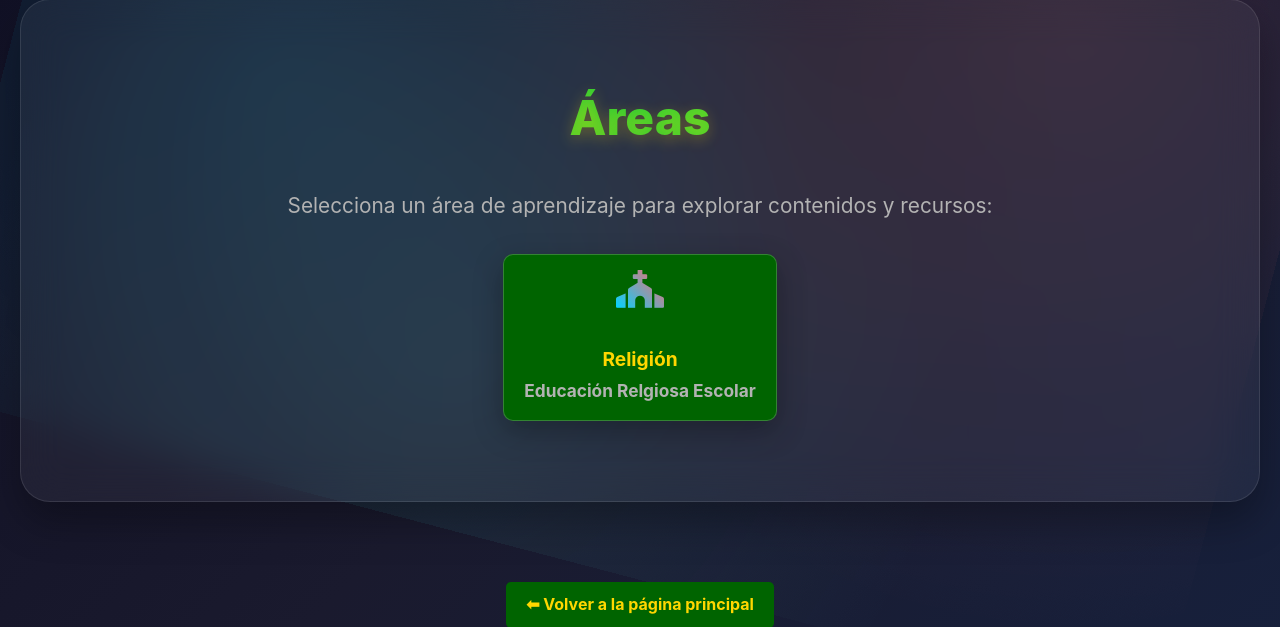
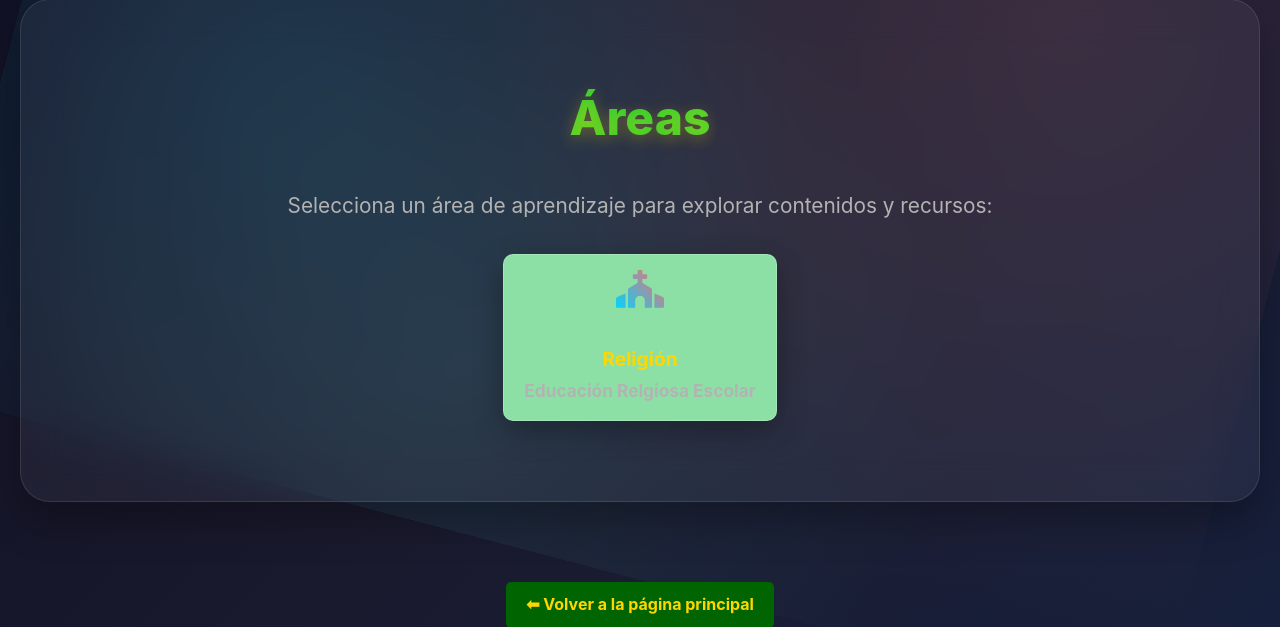
Before and after one commit to belaNh27/IEcamilotorres, a Flask app: page /smartedu in a window 1280 px wide. Shown: the part 232-859 px from the top of the page. Run offline with Flask 3, Linux system fonts and the light colour scheme.

Commit message:
Update smartedu.html

```diff
--- a/templates/smartedu.html
+++ b/templates/smartedu.html
@@ -14,7 +14,7 @@
             align-items: center;
             gap: 15px;
             padding: 15px 20px;
-            background: #006400;
+            background: #8DE0A5;
             color: #FFD700;
             text-decoration: none;
             border-radius: 10px;
```
